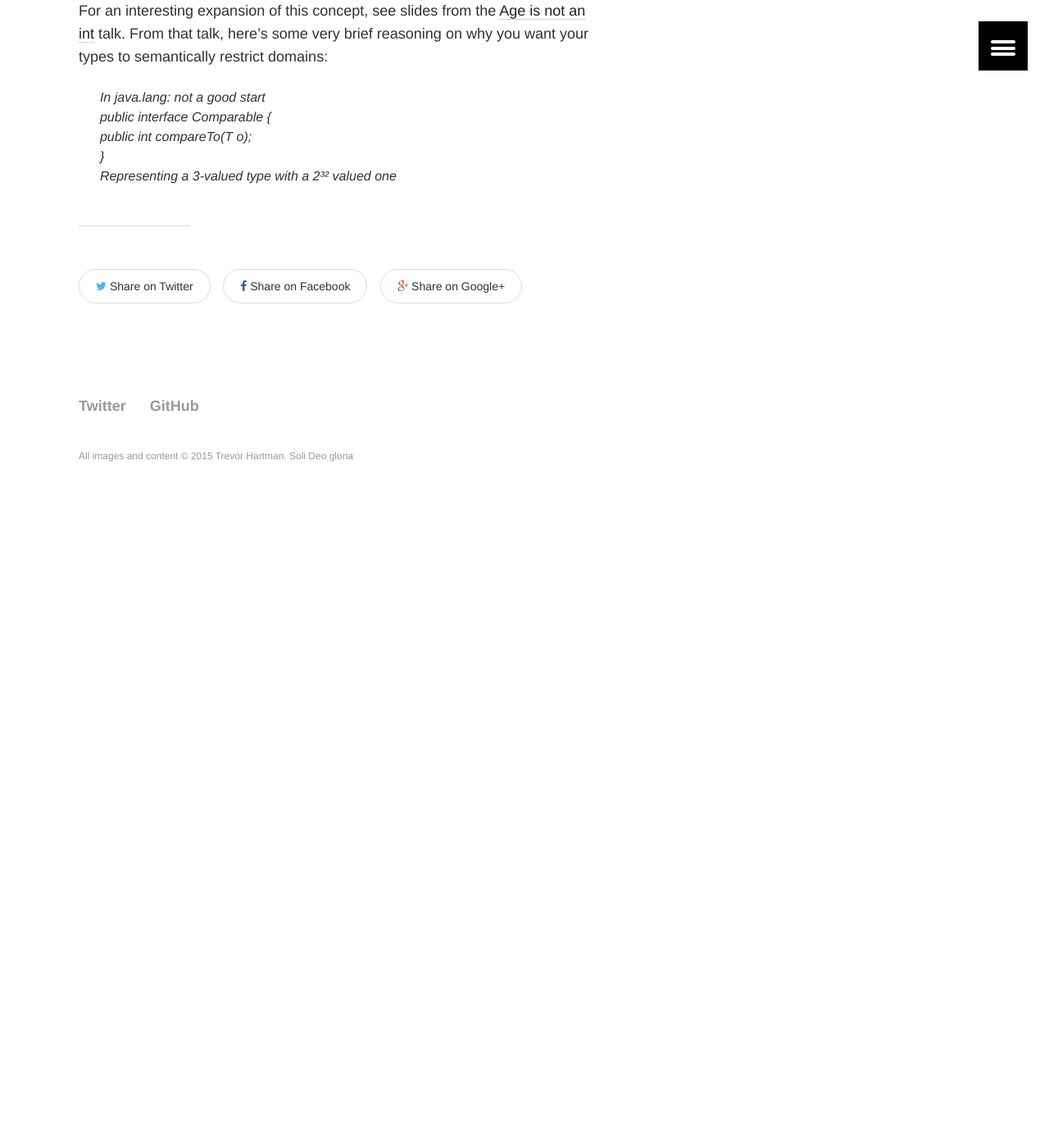
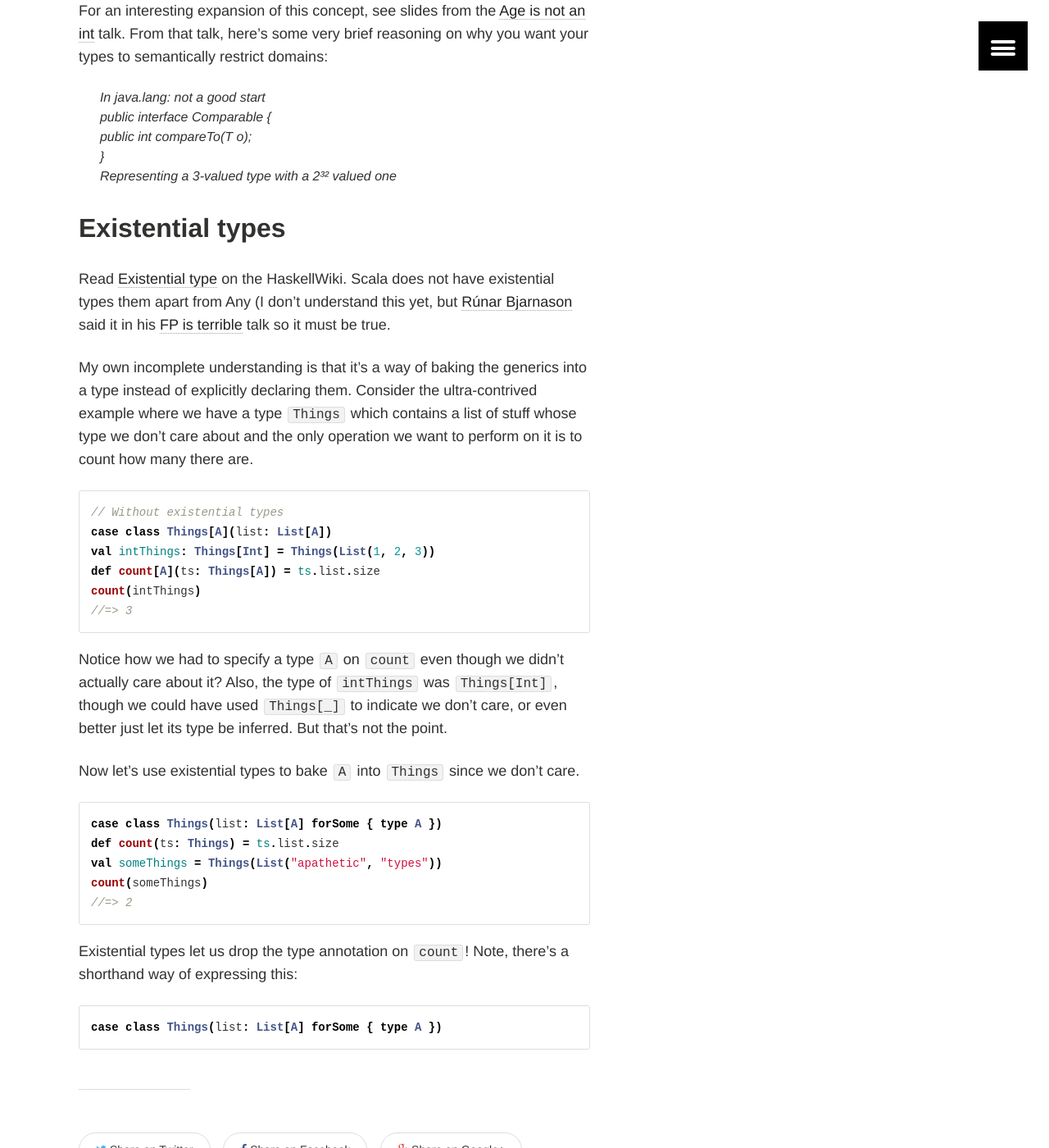
Before and after one commit to devth/devth.github.com, a Jekyll site: the page built from glossary.md, in a window 1280 px wide and 1400 px high, scrolled down 2935 px. Shown: the whole window at 82% size. Built offline with Jekyll 4.4.1, drawn with Linux system fonts in a browser that asks for light colours; before the commit the page ends 3577 px from its top, so only the background shows below that.

Commit message:
Add existential types to the glossary

```diff
--- a/glossary.md
+++ b/glossary.md
@@ -128,3 +128,49 @@ types to semantically restrict domains:
 >   public int compareTo(T o);<br />
 > }<br />
 > Representing a 3-valued type with a 2³² valued one
+
+
+## Existential types
+
+Read [Existential type](https://www.haskell.org/haskellwiki/Existential_type) on
+the HaskellWiki. Scala does not have existential types them apart from Any (I
+don't understand this yet, but [Rúnar Bjarnason](https://www.youtube.com/watch?v=hzf3hTUKk8U)
+said it in his [FP is terrible](https://www.youtube.com/watch?v=hzf3hTUKk8U)
+talk so it must be true.
+
+My own incomplete understanding is that it's a way of baking the generics into a
+type instead of explicitly declaring them. Consider the ultra-contrived example
+where we have a type `Things` which contains a list of stuff whose type we don't
+care about and the only operation we want to perform on it is to count how many
+there are.
+
+{% highlight scala %}
+// Without existential types
+case class Things[A](list: List[A])
+val intThings: Things[Int] = Things(List(1, 2, 3))
+def count[A](ts: Things[A]) = ts.list.size
+count(intThings)
+//=> 3
+{% endhighlight %}
+
+Notice how we had to specify a type `A` on `count` even though we didn't
+actually care about it? Also, the type of `intThings` was `Things[Int]`, though
+we could have used `Things[_]` to indicate we don't care, or even better just
+let its type be inferred. But that's not the point.
+
+Now let's use existential types to bake `A` into `Things` since we don't care.
+
+{% highlight scala %}
+case class Things(list: List[A] forSome { type A })
+def count(ts: Things) = ts.list.size
+val someThings = Things(List("apathetic", "types"))
+count(someThings)
+//=> 2
+{% endhighlight %}
+
+Existential types let us drop the type annotation on `count`! Note, there's a
+shorthand way of expressing this:
+
+{% highlight scala %}
+case class Things(list: List[A] forSome { type A })
+{% endhighlight %}
```
